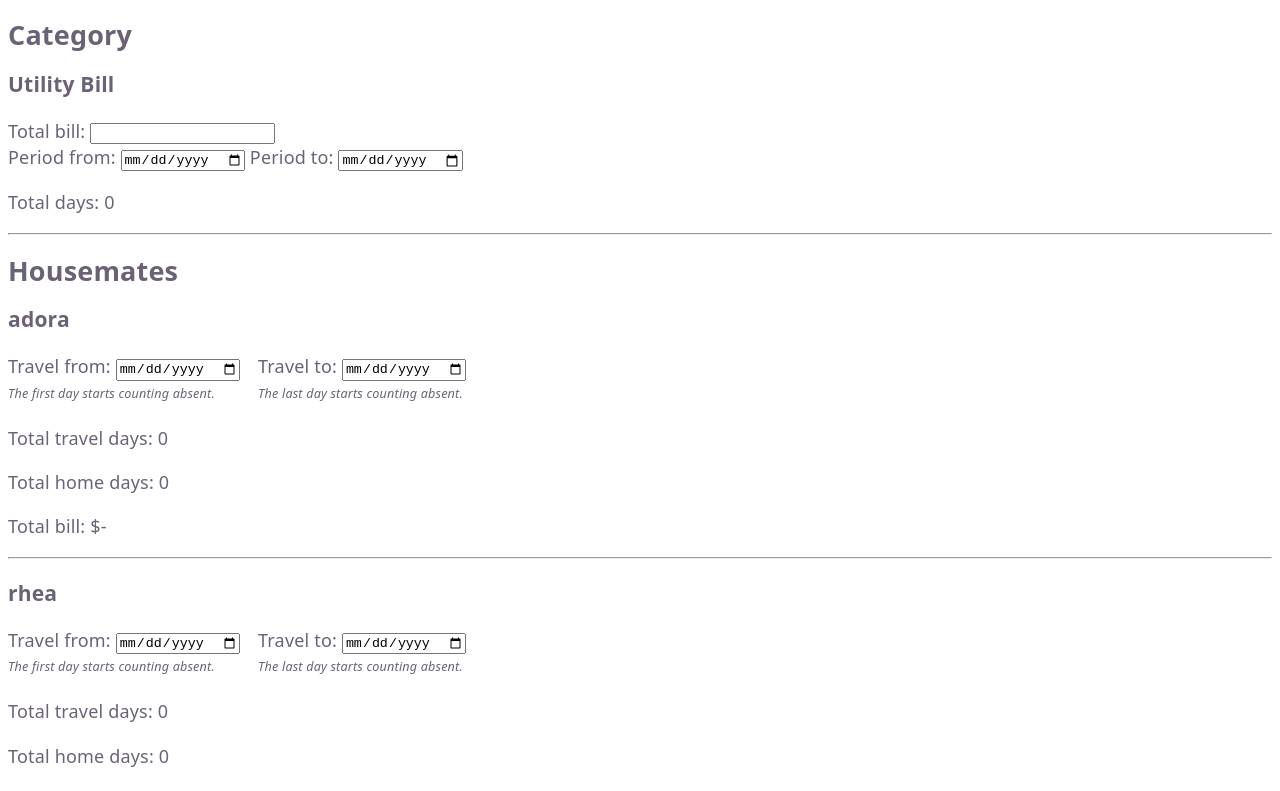
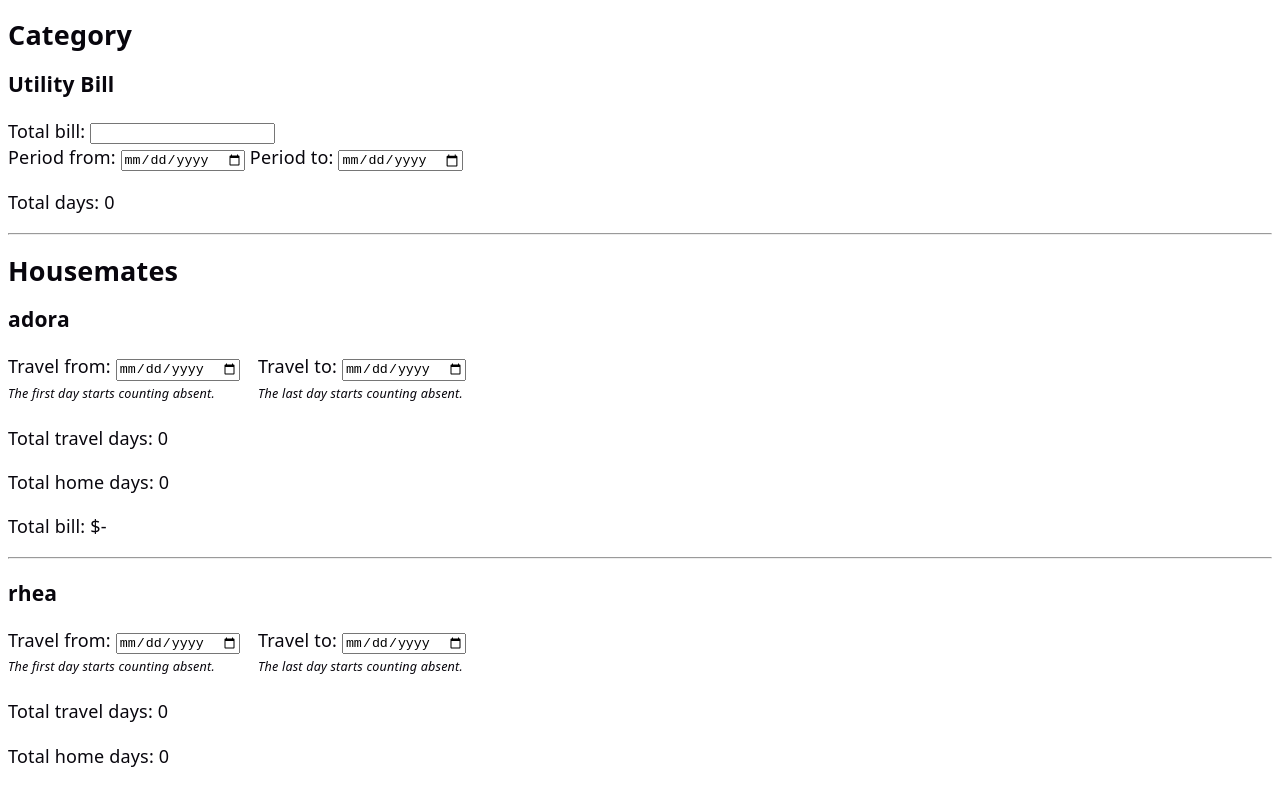
Before and after one commit to AdoraWyne/Utilities-Bill-Calculator, a React (Vite) app: page / in a window 1280 px wide. Shown: the top 791 px of the page. Built offline with nearby package versions, Linux system fonts and the light colour scheme.

Commit message:
Add my favicon and my brand color

```diff
--- a/index.html
+++ b/index.html
@@ -2,9 +2,9 @@
 <html lang="en">
   <head>
     <meta charset="UTF-8" />
-    <link rel="icon" type="image/svg+xml" href="/favicon.svg" />
+    <link rel="icon" type="image/svg+xml" href="./src/assets/adora.ico" />
     <meta name="viewport" content="width=device-width, initial-scale=1.0" />
-    <title>Vite + React + TS</title>
+    <title>Utility Bill Calculator</title>
   </head>
   <body>
     <div id="root"></div>
--- a/src/index.css
+++ b/src/index.css
@@ -8,17 +8,18 @@
   --accent-bg: rgba(170, 59, 255, 0.1);
   --accent-border: rgba(170, 59, 255, 0.5);
   --social-bg: rgba(244, 243, 236, 0.5);
-  --shadow: rgba(0, 0, 0, 0.1) 0 10px 15px -3px,
-    rgba(0, 0, 0, 0.05) 0 4px 6px -2px;
+  --shadow:
+    rgba(0, 0, 0, 0.1) 0 10px 15px -3px, rgba(0, 0, 0, 0.05) 0 4px 6px -2px;
 
-  --sans: system-ui, 'Segoe UI', Roboto, sans-serif;
-  --heading: system-ui, 'Segoe UI', Roboto, sans-serif;
+  --sans: system-ui, "Segoe UI", Roboto, sans-serif;
+  --heading: system-ui, "Segoe UI", Roboto, sans-serif;
   --mono: ui-monospace, Consolas, monospace;
+  --adora: rgb(239 47 136);
 
   font: 18px/145% var(--sans);
   letter-spacing: 0.18px;
   color-scheme: light dark;
-  color: var(--text);
+  color: var(--text-h);
   background: var(--bg);
   font-synthesis: none;
   text-rendering: optimizeLegibility;
@@ -41,8 +42,8 @@
     --accent-bg: rgba(192, 132, 252, 0.15);
     --accent-border: rgba(192, 132, 252, 0.5);
     --social-bg: rgba(47, 48, 58, 0.5);
-    --shadow: rgba(0, 0, 0, 0.4) 0 10px 15px -3px,
-      rgba(0, 0, 0, 0.25) 0 4px 6px -2px;
+    --shadow:
+      rgba(0, 0, 0, 0.4) 0 10px 15px -3px, rgba(0, 0, 0, 0.25) 0 4px 6px -2px;
   }
 
   #social .button-icon {
```
